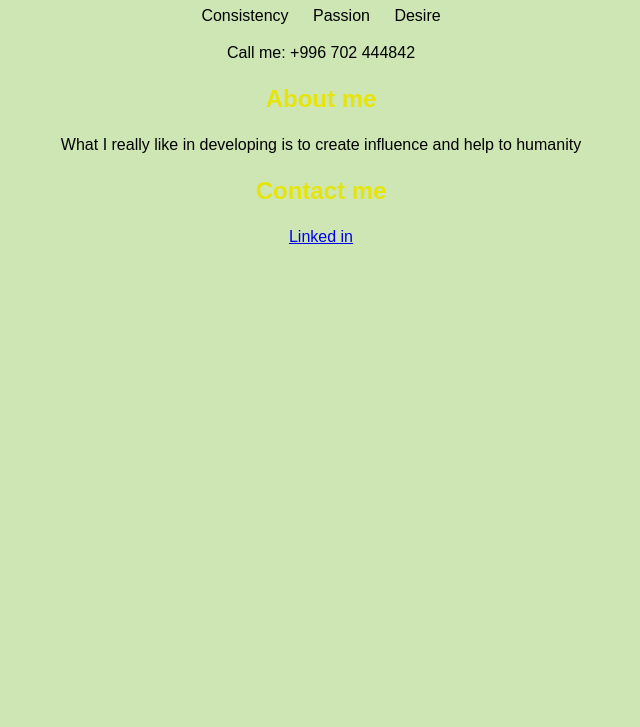
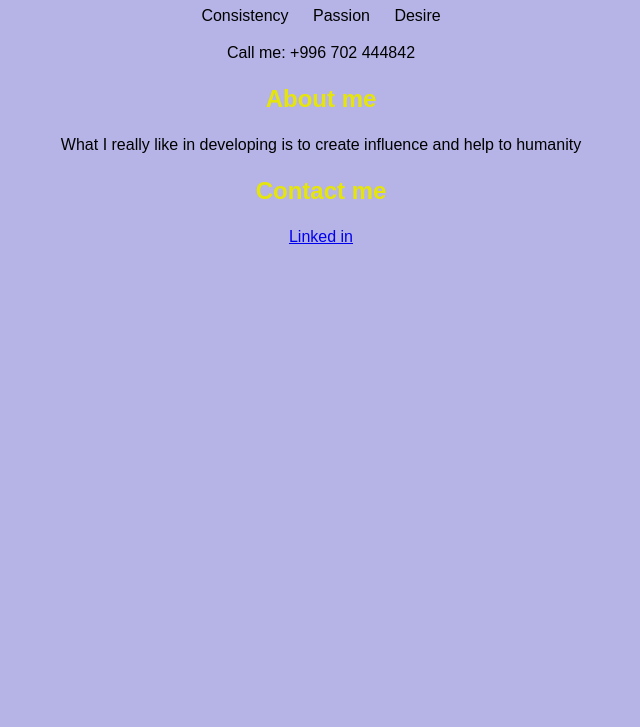
Before and after one commit to tatynaDev/rsschool-cv, a plain HTML site: page index.html in a window 1280 px wide. Shown: the part 73-800 px from the top of the page, without its empty margins (319-959 px from the left). Drawn offline with Linux system fonts and the light colour scheme.

Commit message:
feat:add changes

```diff
--- a/style.css
+++ b/style.css
@@ -1,6 +1,6 @@
 body {
     font-family: Arial, sans-serif;
-    background: rgb(205, 230, 180);
+    background: rgb(182, 180, 230);
     text-align: center;
   }
 
```
